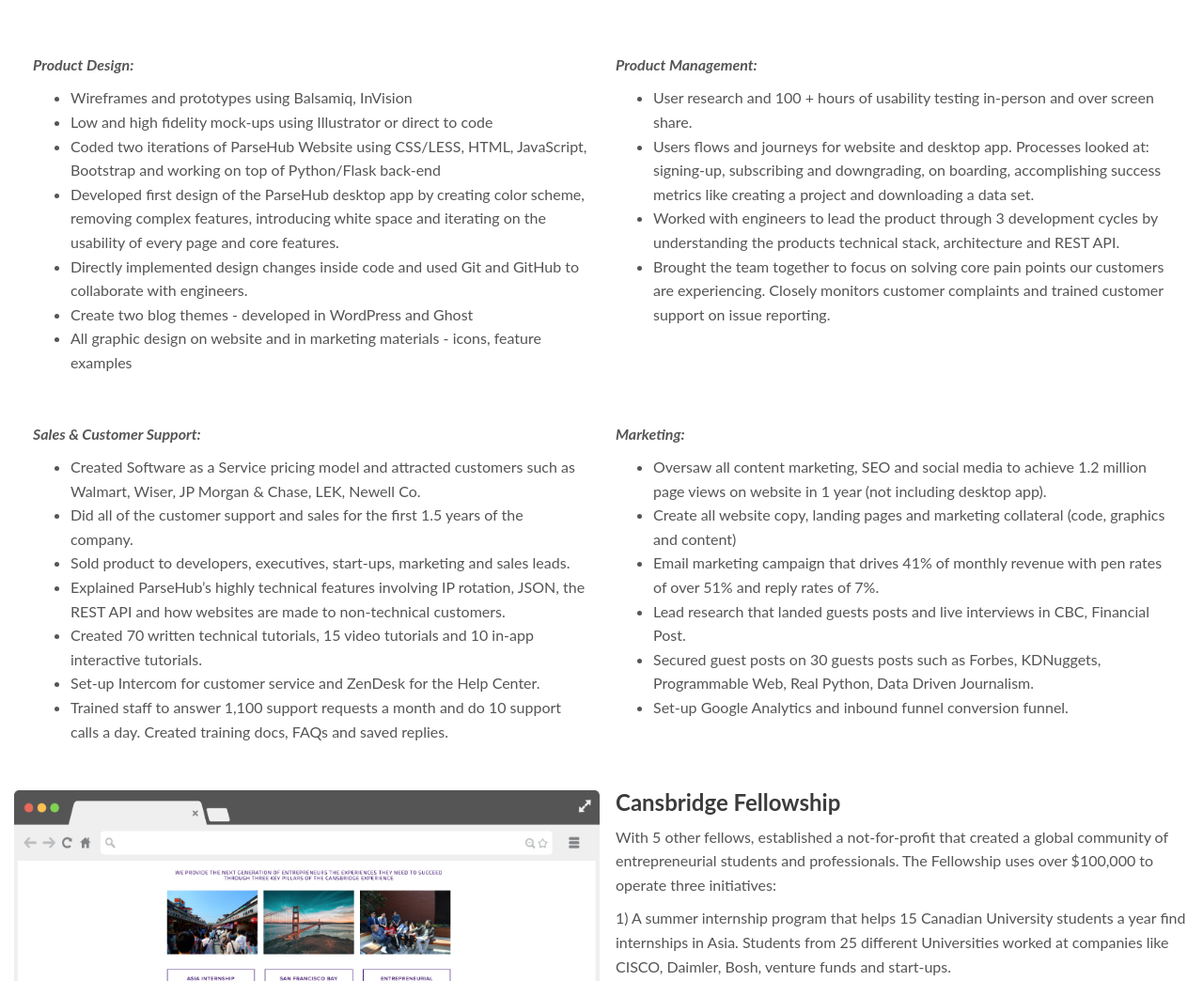
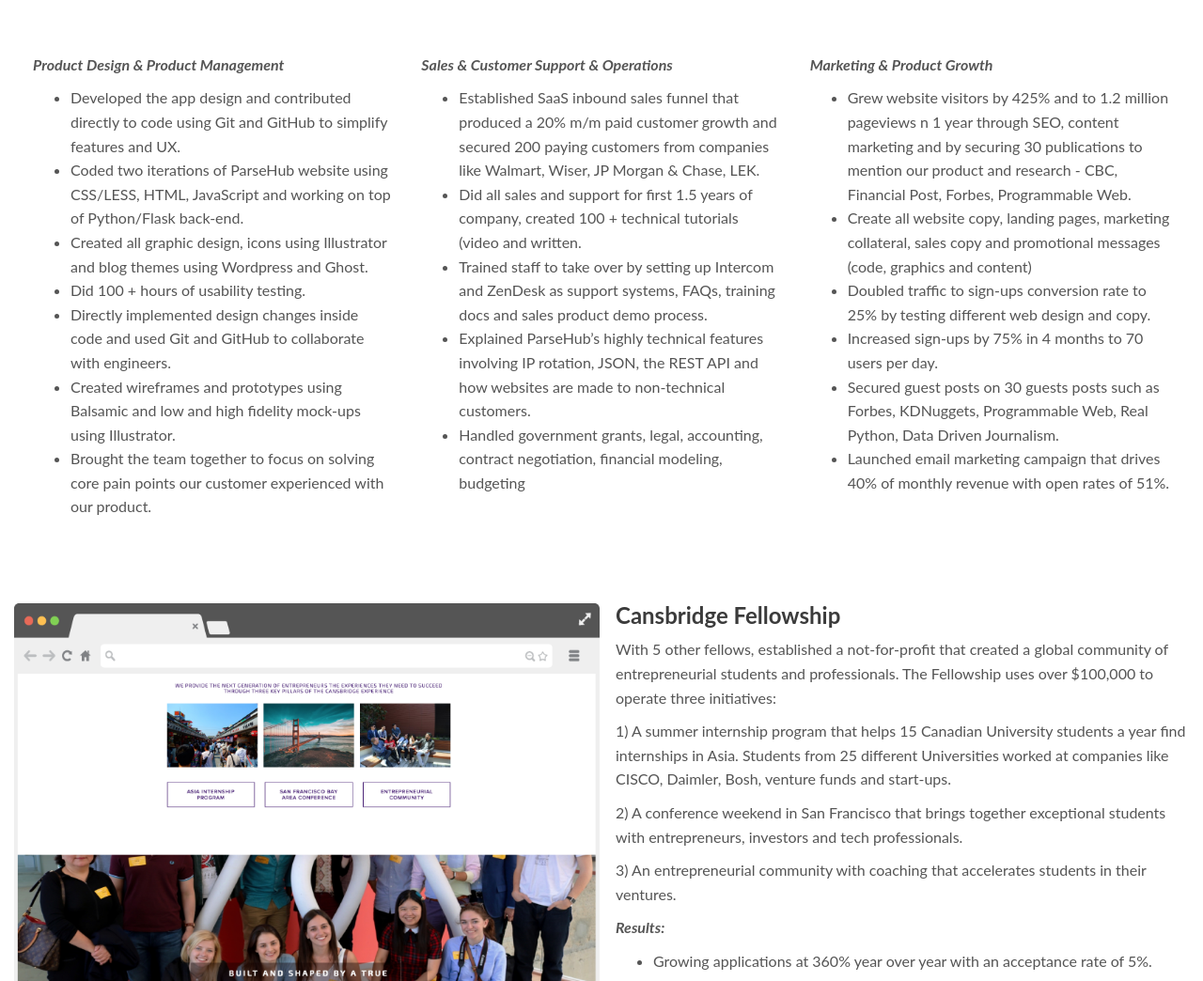
Before and after one commit to aafomina/aafomina.github.io, a plain HTML site: page growth.html in a window 1280 px wide. Shown: the part 770-1814 px from the top of the page at 94% size. Drawn offline with Linux system fonts and the light colour scheme; a script that the page names is missing.

Commit message:
add new content to growth

```diff
--- a/growth.html
+++ b/growth.html
@@ -41,7 +41,7 @@
       <div class="row text-center">
         <div class="landing-page-responsive">
           <h3 class="text-center main-heading ph">
-            Growth from 0 to Real
+            Growth from 0 to real
           </h3>
         </div>
       </div>
@@ -64,63 +64,51 @@
               <li>Increased sign-ups by 75% in 4 months to 70 users per day.</li>
               <li>Doubled traffic to sign-ups conversion rate to 25% by testing different design and web copy.</li>
               <li>Lead the product design through 3 development cycles.</li>
+              <li>Managed 6 blog contributors, 7 freelancers and 5 business staff.</li>
             </ul>
           </div>
         </div>
       </div>
       <div class="row details-row">
         <div class="landing-page-responsive">
-          <div class="col-sx-12 col-sm-12 col-md-6 col-lg-6">
-            <p><i><strong>Product Design:</strong></i></p>
+          <div class="col-sx-12 col-sm-12 col-md-4 col-lg-4">
+            <p><i><strong>Product Design & Product Management</strong></i></p>
             <ul>
-              <li>Wireframes and prototypes using Balsamiq, InVision</li>
-              <li>Low and high fidelity mock-ups using Illustrator or direct to code</li>
-              <li>Coded two iterations of ParseHub Website using CSS/LESS, HTML, JavaScript, Bootstrap and working on top of Python/Flask back-end</li>
-              <li>Developed first design of the ParseHub desktop app by creating color scheme, removing complex features, introducing white space and iterating on the usability of every page and core features.</li>
+              <li>Developed the app design and contributed directly to code using Git and GitHub to simplify features and UX.</li>
+              <li>Coded two iterations of ParseHub website using CSS/LESS, HTML, JavaScript and working on top of Python/Flask back-end.</li>
+              <li>Created all graphic design, icons using Illustrator and blog themes using Wordpress and Ghost.</li>
+              <li>Did 100 + hours of usability testing.</li>
               <li>Directly implemented design changes inside code and used Git and GitHub to collaborate with engineers.</li>
-              <li>Create two blog themes - developed in WordPress and Ghost</li>
-              <li>All graphic design on website and in marketing materials - icons, feature examples</li>
+              <li>Created wireframes and prototypes using Balsamic and low and high fidelity mock-ups using Illustrator.</li>
+              <li>Brought the team together to focus on solving core pain points our customer experienced with our product.</li>
             </ul>
           </div>
-          <div class="col-sx-12 col-sm-12 col-md-6 col-lg-6">
-            <p><i><strong>Product Management:</strong></i></p>
+          <div class="col-sx-12 col-sm-12 col-md-4 col-lg-4">
+            <p><i><strong>Sales & Customer Support & Operations</strong></i></p>
             <ul>
-              <li>User research and 100 + hours of usability testing in-person and over screen share.</li>
-              <li>Users flows and journeys for website and desktop app. Processes looked at: signing-up, subscribing and downgrading, on boarding, accomplishing success metrics like creating a project and downloading a data set.</li>
-              <li>Worked with engineers to lead the product through 3 development cycles by understanding the products technical stack, architecture and REST API.</li>
-              <li>Brought the team together to focus on solving core pain points our customers are experiencing. Closely monitors customer complaints and trained customer support on issue reporting.</li>
+              <li>Established SaaS inbound sales funnel that produced a 20% m/m paid customer growth and secured 200 paying customers from companies like Walmart, Wiser, JP Morgan & Chase, LEK.
+              </li>
+              <li>Did all sales and support for first 1.5 years of company, created 100 + technical tutorials (video and written.</li>
+              <li>Trained staff to take over by setting up Intercom and ZenDesk as support systems, FAQs, training docs and sales product demo process.
+              </li>
+              <li>Explained ParseHub’s highly technical features involving IP rotation, JSON, the REST API and how websites are made to non-technical customers.</li>
+              <li>Handled government grants, legal, accounting, contract negotiation, financial modeling, budgeting</li>
+            </ul>
+          </div>
+          <div class="col-sx-12 col-sm-12 col-md-4 col-lg-4">
+            <p><i><strong>Marketing & Product Growth</strong></i></p>
+            <ul>
+              <li>Grew website visitors by 425% and to 1.2 million pageviews n 1 year through SEO, content marketing and by securing 30 publications to mention our product and research - CBC, Financial Post, Forbes, Programmable Web.</li>
+              <li>Create all website copy, landing pages, marketing collateral, sales copy and promotional messages (code, graphics and content)</li>
+              <li>Doubled traffic to sign-ups conversion rate to 25% by testing different web design and copy.</li>
+              <li>Increased sign-ups by 75% in 4 months to 70 users per day.</li>
+              <li>Secured guest posts on 30 guests posts such as Forbes, KDNuggets, Programmable Web, Real Python, Data Driven Journalism.</li>
+              <li>Launched email marketing campaign that drives 40% of monthly revenue with open rates of 51%.</li>
             </ul>
           </div>
         </div>
       </div>
-      <div class="row details-row">
-        <div class="landing-page-responsive">
-          <div class="col-sx-12 col-sm-12 col-md-6 col-lg-6">
-            <p><i><strong>Sales & Customer Support:</strong></i></p>
-            <ul>
-              <li>Created Software as a Service pricing model and attracted customers such as Walmart, Wiser, JP Morgan & Chase, LEK, Newell Co.</li>
-              <li>Did all of the customer support and sales for the first 1.5 years of the company.
-              <li>Sold product to developers, executives, start-ups, marketing and sales leads.</li>
-              <li>Explained ParseHub’s highly technical features involving IP rotation, JSON, the REST API and how websites are made to non-technical customers.</li>
-              <li>Created 70 written technical tutorials, 15 video tutorials and 10 in-app interactive tutorials.</li>
-              <li>Set-up Intercom for customer service and ZenDesk for the Help Center.</li>
-              <li>Trained staff to answer 1,100 support requests a month and do 10 support calls a day. Created training docs, FAQs and saved replies.</li>
-            </ul>
-          </div>
-          <div class="col-sx-12 col-sm-12 col-md-6 col-lg-6">
-            <p><i><strong>Marketing:</strong></i></p>
-            <ul>
-              <li>Oversaw all content marketing, SEO and social media to achieve 1.2 million page views on website in 1 year (not including desktop app).</li>
-              <li>Create all website copy, landing pages and marketing collateral (code, graphics and content)</li>
-              <li>Email marketing campaign that drives 41% of monthly revenue with pen rates of over 51% and reply rates of 7%.</li>
-              <li>Lead research that landed guests posts and live interviews in CBC, Financial Post.</li>
-              <li>Secured guest posts on 30 guests posts such as Forbes, KDNuggets, Programmable Web, Real Python, Data Driven Journalism.</li>
-              <li>Set-up Google Analytics and inbound funnel conversion funnel.</li>
-            </ul>
-          </div>
-        </div>
-      </div>
-      <div class="row" id="2">
+      <div class="row" id="2" style="margin-top: 40px">
         <div class="landing-page-responsive">
           <div class="col-sx-12 col-sm-12 col-md-6 col-lg-6">
             <img src="images/cansbridge-browser.png"
@@ -131,14 +119,13 @@
             <p>With 5 other fellows, established a not-for-profit that created a global community of entrepreneurial students and professionals. The Fellowship uses over $100,000 to operate three initiatives:</p>
             <p>1) A summer internship program that helps 15 Canadian University students a year find internships in Asia. Students from 25 different Universities worked at companies like CISCO, Daimler, Bosh, venture funds and start-ups.</p>
             <p>2) A conference weekend in San Francisco that brings together exceptional students with entrepreneurs, investors and tech professionals.</p>
-            <p>3) An entrepreneurial community with coaching that accelerates students in their entrepreneurial development and helps them start businesses world-wide.
+            <p>3) An entrepreneurial community with coaching that accelerates students in their ventures.
             <p><i><strong>Results:</strong></i></p>
             <ul>
-              <li>Applications are growing at 360% year over year with an acceptance rate of 5%.</li>
+              <li>Growing applications at 360% year over year with an acceptance rate of 5%.</li>
               <li>Grew from 1 to 25 schools by creating a new brand, all marketing and digital materials, on-campus recruitment strategy and a tight
               mentorship program.</li>
-              <li>Created a new selection and interviewing process with 4 rounds that is gearing
-              up to screen 1,000 applicants.</li>
+              <li>Created a new selection and interviewing process with 4 rounds that is gearing up to screen 1,000 applicants.</li>
             </ul>
           </div>
         </div>
```
Also changed, not shown: index.html (+1 -1 lines), 1 other file.
